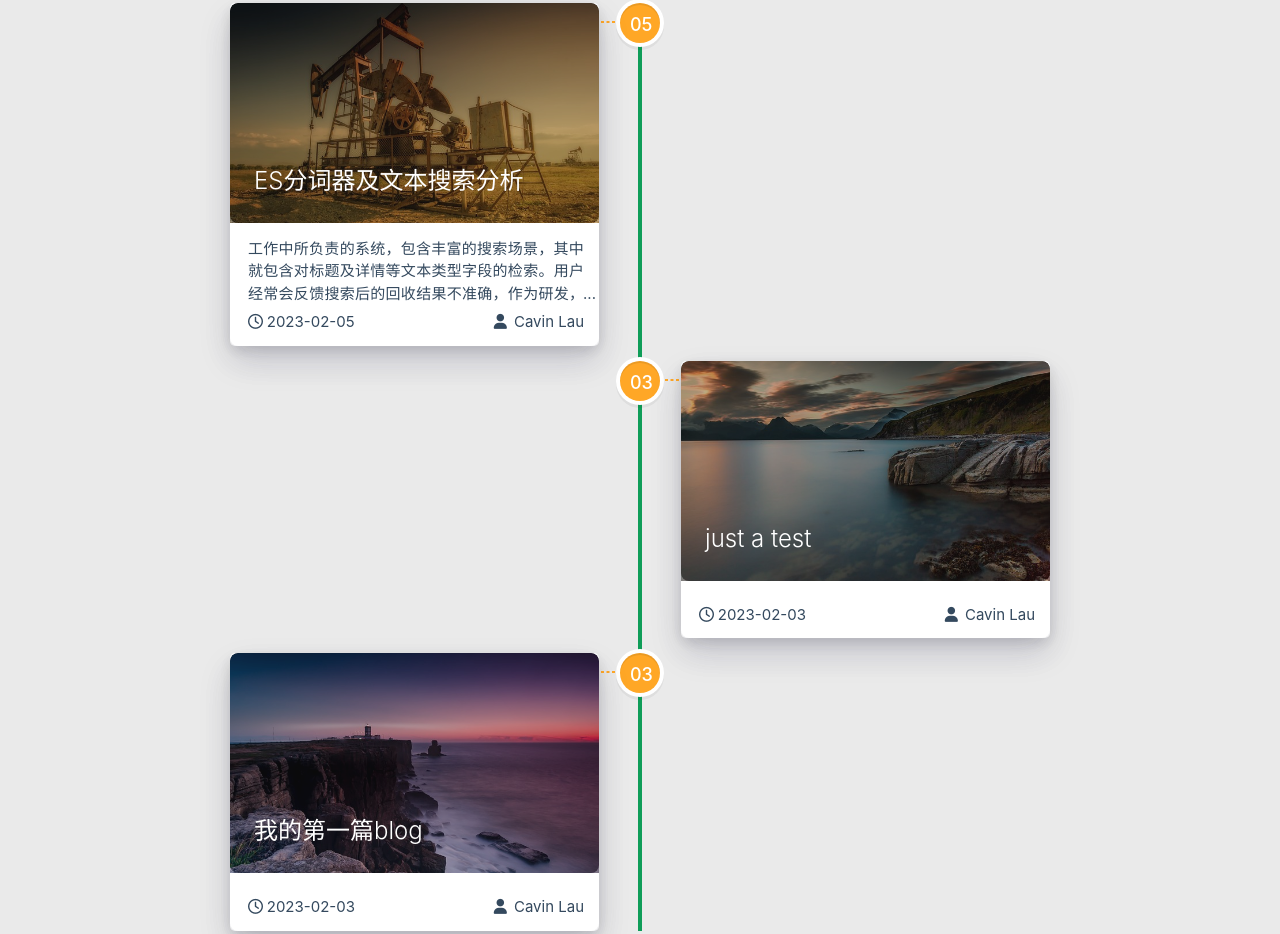
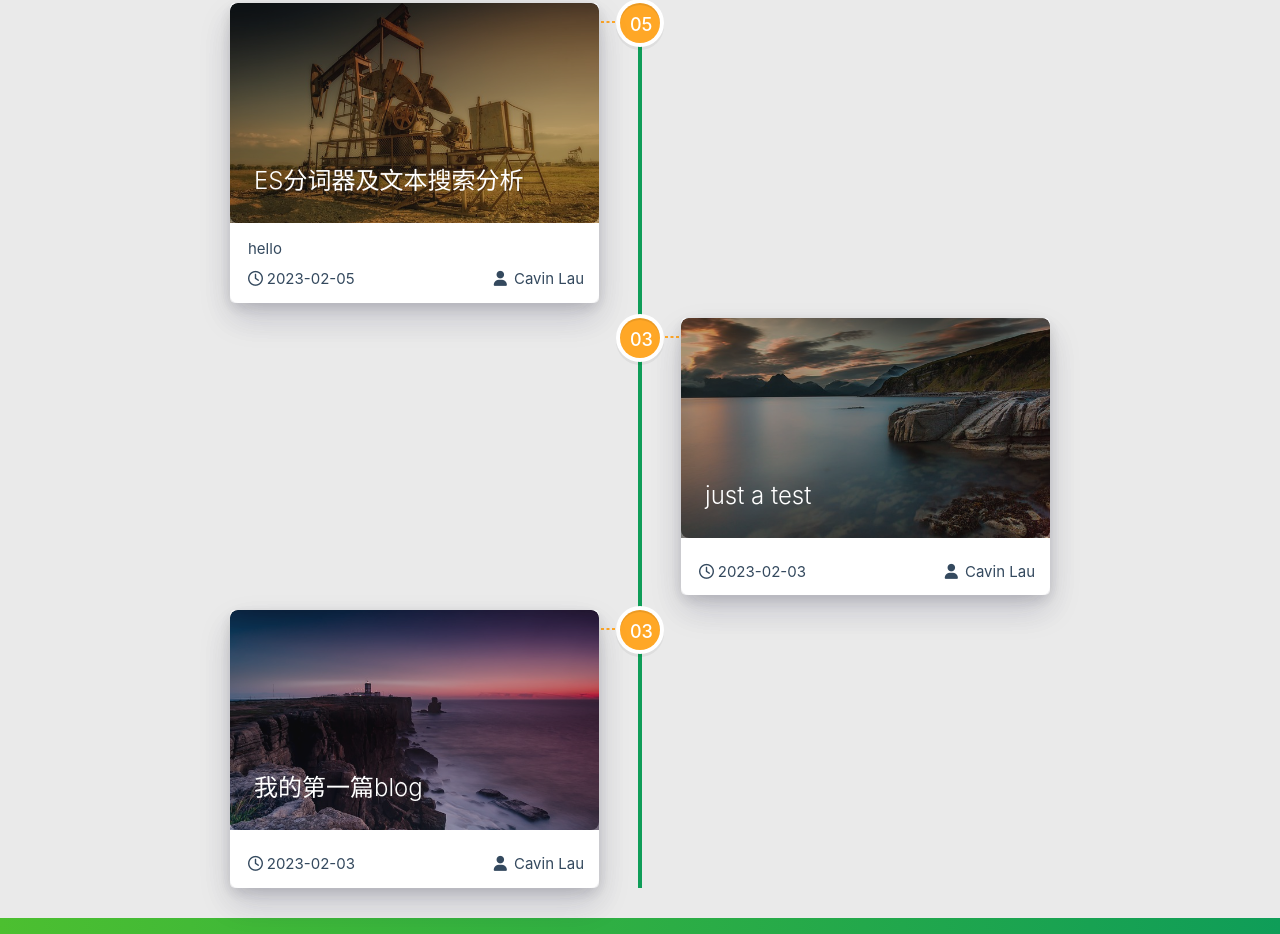
Before and after one commit to cavinlau/cavinlau.github.io, a plain HTML site: page archives/2023/02/index.html in a window 1280 px wide. Shown: the part 900-1834 px from the top of the page. Drawn offline with Linux system fonts and the light colour scheme; some packages are replaced by stand-ins of ours; no server answers; a script that the page names is missing.

Commit message:
Site updated: 2023-02-06 22:08:04

```diff
--- a/archives/2023/02/index.html
+++ b/archives/2023/02/index.html
@@ -420,7 +420,7 @@
                         <div class="card-content article-content">
                             <div class="summary block-with-text">
 
-                                    工作中所负责的系统，包含丰富的搜索场景，其中就包含对标题及详情等文本类型字段的检索。用户经常会反馈搜索后的回收结果不准确，作为研发，就会对分词器、ES搜索关键字等进行调整。效果有时是有的，但很多时候是按下葫芦起了瓢。为了更好的优化搜索结果，
+                                    hello
 
                             </div>
                             <div class="publish-info">
```
Also changed, not shown: 2023/02/03/just-a-test/index.html (+1 -1 lines), 2023/02/05/计算机技术/ES分词器及文本搜索分析/index.html (+2 -2 lines), archives/2023/index.html (+1 -1 lines), archives/index.html (+1 -1 lines), index.html (+1 -1 lines).
